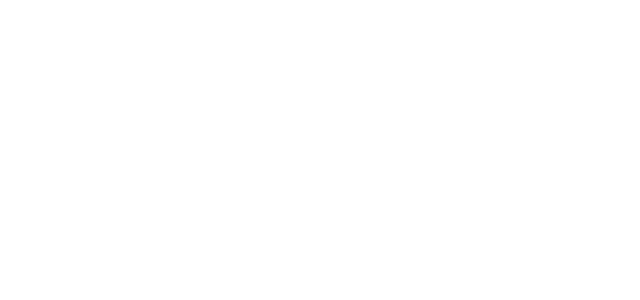
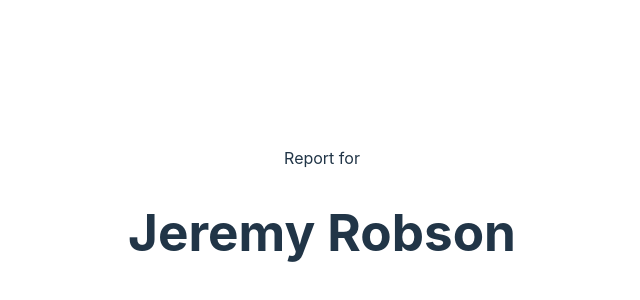
Before and after one commit to MitaliShah/time-tracking-dashboard, a React (Vite) app: page / in a window 1280 px wide. Shown: the part 188-488 px from the top of the page, without its empty margins (318-958 px from the left). Built offline with nearby package versions, Linux system fonts and the light colour scheme.

Commit message:
created component and passed title and timeframes data to Cards

```diff
--- a/src/App.jsx
+++ b/src/App.jsx
@@ -1,8 +1,12 @@
 import "./App.css";
-import data from "../data.json";
+import UserProfile from "../src/components/UserProfile";
 
 function App() {
-  return <>{data.map((data) => console.log(data))}</>;
+  return (
+    <>
+      <UserProfile />
+    </>
+  );
 }
 
 export default App;
--- /dev/null
+++ b/src/components/Card.jsx
@@ -0,0 +1,4 @@
+export default function Cards({ daily, monthly, weekly }) {
+  console.log(daily, monthly, weekly);
+  return <div></div>;
+}
--- /dev/null
+++ b/src/components/DataViewSwitcher.jsx
@@ -0,0 +1,19 @@
+import { useState } from "react";
+import data from "../../data.json";
+import Cards from "./Card";
+import { DEFAULT_VIEW } from "../constants.js";
+
+export default function DataViewSwitcher() {
+  const [selectedView, setSelectedView] = useState(DEFAULT_VIEW);
+  console.log(selectedView);
+  return (
+    <>
+      {data.map(({ title, timeframes }) => {
+        const { daily, weekly, monthly } = timeframes;
+        return (
+          <Cards key={title} daily={daily} monthly={monthly} weekly={weekly} />
+        );
+      })}
+    </>
+  );
+}
--- /dev/null
+++ b/src/components/UserProfile.jsx
@@ -0,0 +1,17 @@
+// import { userImage } from ".../public/images/image-jeremy.png";
+import DataViewSwitcher from "../components/DataViewSwitcher";
+// import data from ".../data.json";
+
+export default function UserProfile() {
+  return (
+    <>
+      <div>
+        {/* <img src=".../public/images/image-jeremy.png" alt="Jeremy Image" /> */}
+        <p>Report for </p>
+        <h1>Jeremy Robson</h1>
+      </div>
+
+      <DataViewSwitcher />
+    </>
+  );
+}
--- /dev/null
+++ b/src/constants.js
@@ -0,0 +1 @@
+export const DEFAULT_VIEW = "weekly";
```
